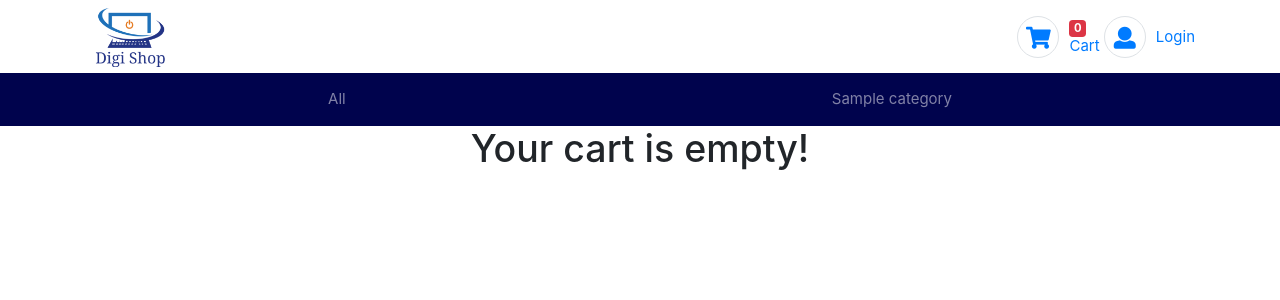
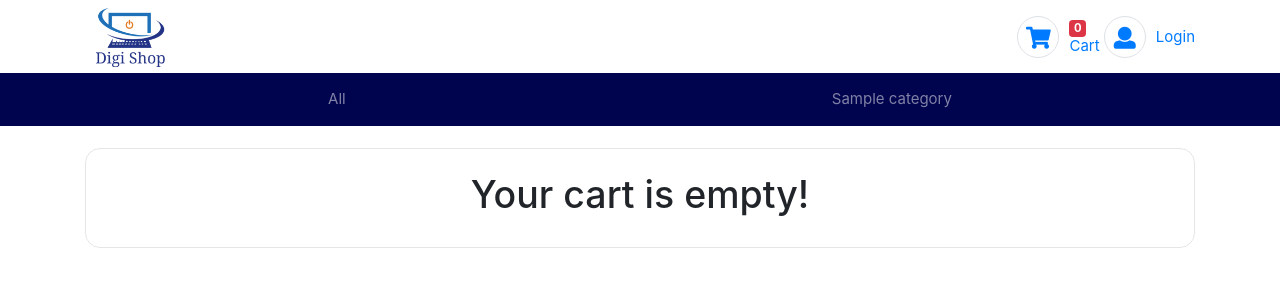
Before and after one commit to LukaszPlawinski/DigiShop, a Django app: page /cart/ in a window 1280 px wide. Shown: the top 300 px of the page. Run offline with Django 3.2, Linux system fonts and the light colour scheme; tables that the repository leaves empty hold one stand-in row (values such as "Sample post"); some libraries are stand-ins or nearby versions.

Commit message:
cleaned blank spaces

```diff
--- a/cart/templates/cart_detail.html
+++ b/cart/templates/cart_detail.html
@@ -1,9 +1,11 @@
 {% extends 'base.html' %} {% load static %} {% block content %}
 {% if cart %}
-<section class="section-content bg padding-y border-top">
+	<section class="section-content padding-y border-top">
 		<div class="container">
 			<div class="row">
-			<main class="col-12 col-md-9 shopping-cart-wrap">
+<!----------------------------------------Cart Column---------------------->
+				<main class="col-12 col-md-9 ">
+					<div class="shopping-cart-wrap">
 						<div class="row text-center table-header">
 							<p class="col-3">Product</p>
 							<p class="col-2">Qty</p>
@@ -20,9 +22,7 @@
 								{% else %}{% static " img/no_image.png " %}{% endif %}" class="img-thumbnail img-sm">
 									</div>
 									<h6 class=" col-12 title ">{{ product.name }} </h6>
-
 								</div>
-
 							</figure>
 							<div class="col-2 qty">
 								{{ item.quantity }}
@@ -34,20 +34,22 @@
 							<div class="price-wrap col-2">
 								<var>&euro;{{ item.total_price }}</var>
 							</div>
-					<!-- price-wrap .// -->
 							<div class="text-center col-2">
 								<a href="{% url 'cart:cart_remove' product.id %}" class="btn"><i class="fas fa-trash-alt red"></i> </a>
 							</div>
 						</div>
+						{% endwith %}{% endfor %}
+					</div>
+				</main >
 
-				{% endwith %}{% endfor %}
-			</main>
+<!----------------------------------------Payment Column---------------------->
 				<aside class="col-12 col-md-3">
 					<p class="alert alert-success"> FREE Shipping for all orders above &euro;50 </p>
 					<div >
-					<h4>Total:   <span class="float-right">&euro;{{ cart.get_total_price }}</span> </h4>
+						<h4 class="total_price">Total:   <span class="float-right">&euro;{{ cart.get_total_price }}</span> </h4>
+						<br>
 						<div class="text-right">
-						<a href="{% url 'orders:order_create' %}" class="btn btn-warning ">
+							<a href="{% url 'orders:order_create' %}" class="btn btn-checkout ">
 						Checkout
 						</a>
 						</div>
@@ -66,19 +68,16 @@
 							Pay by MasterCard and Save 40%.
 						</div>
 					</figure>
-
 				</aside>
-
 			</div>
-
 		</div>
 		<!-- container .//  -->
 	</section>
 	{% else %}
-<div class="text-center">
-	<h1>Your cart is empty!</h1>
+	<div class="text-center container mt-4 ">
+		<div class="shopping-cart-wrap">
+			<h1 class="p-4">Your cart is empty!</h1>
 		</div>
-
+	</div>
 {% endif %}
-<!-- ========================= SECTION CONTENT END// ========================= -->
 {% endblock %}
--- a/cart/views.py
+++ b/cart/views.py
@@ -3,6 +3,8 @@ from django.views.decorators.http import require_POST
 from shop.models import Product, Category
 from .cart import Cart
 from .forms import CartAddProductForm
+
+
 
 def cart_detail(request):
     cart = None
@@ -16,11 +18,13 @@ def cart_detail(request):
                 {'cart': cart,
                 'categories': categories})
 
+
 def cart_remove(request, product_id):
     cart = Cart(request)
     product = get_object_or_404(Product, id=product_id)
     cart.remove(product)
     return redirect('cart:cart_detail')
+
 
 @require_POST
 def cart_add(request, product_id):
```
Lines whose indentation alone changed are shown as unchanged.
